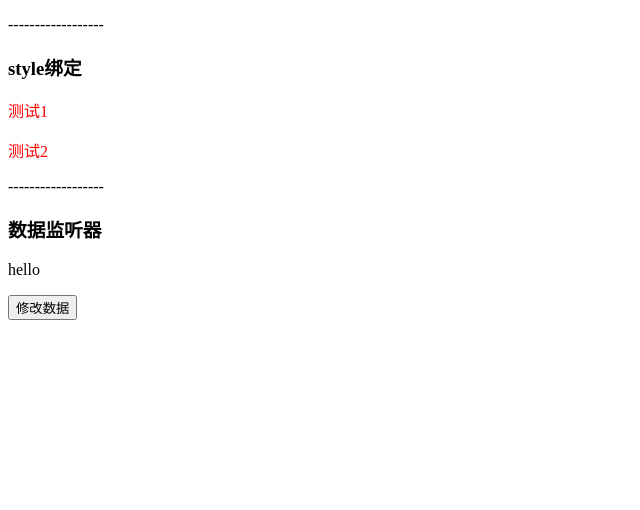
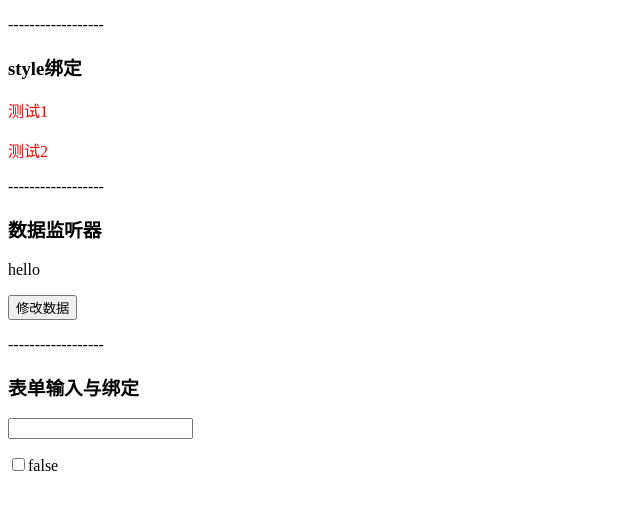
Before and after one commit to jeremyke/vue-blog, a Vue app in the folder vue-project/: page / in a window 1280 px wide. Shown: the top 510 px of the page, without its empty margins (0-640 px from the left). Built offline with nearby package versions, Linux system fonts and the light colour scheme.

Commit message:
feat:表单输入与绑定

```diff
--- a/vue-project/src/App.vue
+++ b/vue-project/src/App.vue
@@ -11,6 +11,7 @@ import CalculateAttr from './components/CalculateAttr.vue'
 import ClassBind from './components/ClassBind.vue'
 import StyleBind from './components/StyleBind.vue'
 import ListenDataChange from './components/ListenDataChange.vue'
+import InputBind from './components/InputBind.vue'
 </script>
 
 <template>
@@ -35,4 +36,6 @@ import ListenDataChange from './components/ListenDataChange.vue'
   <StyleBind />
   <p>------------------</p>
   <ListenDataChange />
+  <p>------------------</p>
+  <InputBind />
 </template>
--- /dev/null
+++ b/vue-project/src/components/InputBind.vue
@@ -0,0 +1,39 @@
+<template>
+  <h3>表单输入与绑定</h3>
+  <input type="text" v-model="msg">
+  <p>{{msg}}</p>
+
+  <input type="checkbox" id="checkbox" v-model="checked">
+  <label for="checkbox">{{checked}}</label>
+
+</template>
+
+<script>
+export default {
+  //属性
+  data(){
+    return {
+      msg:"",
+      checked:false,
+    }
+  },
+
+  //计算属性
+  computed:{
+
+  },
+
+  //方法
+  methods:{
+  },
+
+  //监听
+  watch:{
+
+  }
+}
+</script>
+
+<style>
+
+</style>
```
